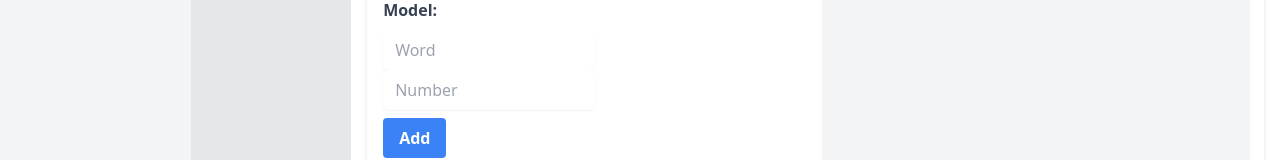
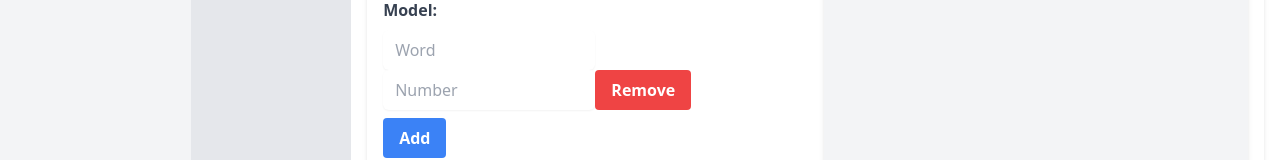
Before and after one commit to KlejdyszS/OrdersManager, a React (Create React App) app in the folder ordersmanager/: page / in a window 1280 px wide. Both pictures are taken after a click on the button "Toggle Form". Shown: the part 274-434 px from the top of the page. Built offline with nearby package versions, Linux system fonts and the light colour scheme; no server answers.

Commit message:
Working removing order model fields

```diff
--- a/ordersmanager/src/components/OrderForm.js
+++ b/ordersmanager/src/components/OrderForm.js
@@ -10,6 +10,23 @@ const OrderForm = ({
   handleUpdateOrder,
 }) => {
   const [modelPairs, setModelPairs] = useState(newOrder.model);
+  console.log(modelPairs)
+  console.log(newOrder)
+
+
+  const handleRemovePair = (index) => {
+    const newPairs = [...modelPairs];
+    newPairs.splice(index, 1);
+    setModelPairs(newPairs);
+
+    const modelFieldValue = getModelFieldValue();
+    handleInputChange({
+      target: {
+        name: 'model',
+        value: newPairs, // Update newOrder with the updated model pairs
+      },
+    });
+  };
 
   const handleAddPair = () => {
     setModelPairs([...modelPairs, { word: '', number: '' }]);
@@ -36,7 +53,6 @@ const OrderForm = ({
     }));
   };
 
-  console.log(modelPairs)
   return (
     <form
       onSubmit={newOrder._id ? () => handleUpdateOrder(newOrder._id) : handleAddOrder}
@@ -77,8 +93,15 @@ const OrderForm = ({
                         onChange={(event) =>
                           handlePairInputChange(index, event)
                         }
-                                            className="border-gray-300 focus:border-blue-500 focus:ring focus:ring-blue-200 focus:ring-opacity-50 rounded-md shadow-sm w-1/2 py-2 px-3"
+                        className="border-gray-300 focus:ring-blue-200 focus:ring-opacity-50 rounded-md shadow-sm w-1/2 py-2 px-3"
                         />
+                        <button
+                        type="button"
+                        onClick={() => handleRemovePair(index)}
+                        className="bg-red-500 hover:bg-red-700 text-white font-bold py-2 px-4 rounded focus:outline-none focus:shadow-outline"
+                        >
+                        Remove
+                        </button>
                         </div>
                         ))}
                         <button
--- a/ordersmanager/src/components/OrderPreview.js
+++ b/ordersmanager/src/components/OrderPreview.js
@@ -2,7 +2,7 @@ import React from 'react';
 
 function OrderPreview({ order }) {
     const modelPairs = order.model || [];
-    console.log(order.model)
+  //  console.log(order.model)
     return (
       <div className="flex flex-col bg-gray-100 p-4 rounded-md shadow-md">
         <h2 className="text-2xl font-medium mb-4 text-center">
--- a/ordersmanager/src/components/OrderTable.js
+++ b/ordersmanager/src/components/OrderTable.js
@@ -24,7 +24,7 @@ return (
                                     <div className="whitespace-pre-wrap">
                                         {order.model.map((pair, index) => (
                                             <div key={index}>
-    {pair.word}: {pair.number} <br/>
+                                                {pair.word}: {pair.number} <br />
                                             </div>
                                         ))}
                                     </div>
```
Lines whose indentation alone changed are shown as unchanged.
